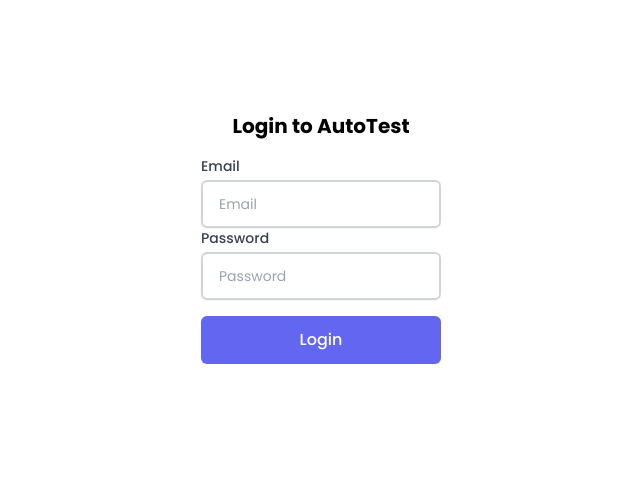
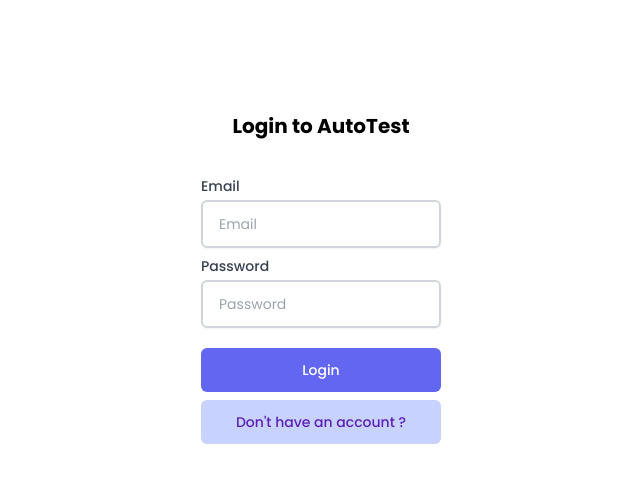
Before and after one commit to flamingautotest/front, a Next.js app: page /login in a window 1280 px wide. Shown: the top 482 px of the page, without its empty margins (319-959 px from the left). Built offline with nearby package versions, Linux system fonts and the light colour scheme.

Commit message:
feat(login): add register link

```diff
--- a/pages/login.js
+++ b/pages/login.js
@@ -1,4 +1,5 @@
 import { useState } from "react"
+import Link from "next/link"
 import { Input, Button } from "~/components"
 
 export default function Login() {
@@ -22,7 +23,7 @@ export default function Login() {
                 placeholder={'Email'}
                 required={true}
                 value={email}
-                className={'w-full'}
+                className={'w-full mt-5'}
                 onChange={(e) => setEmail(e.target.value)}
             />
             <Input
@@ -32,16 +33,29 @@ export default function Login() {
                 placeholder={'Password'}
                 required={true}
                 value={password}
-                className={'w-full'}
+                className={'w-full mt-2'}
                 onChange={(e) => setPassword(e.target.value)}
             />
             <Button
-                className={'mt-4'}
+                className={'mt-5'}
                 onClick={handleSubmit}
+                size={'s'}
                 fullWidth
             >
                 Login
             </Button>
+            <Link href="/register">
+                <a className="w-full">
+                    <Button
+                        className={'mt-2'}
+                        type={'secondary'}
+                        size={'s'}
+                        fullWidth
+                    >
+                        Don't have an account ?
+                    </Button>
+                </a>
+            </Link>
         </form>
     )
 }
```
